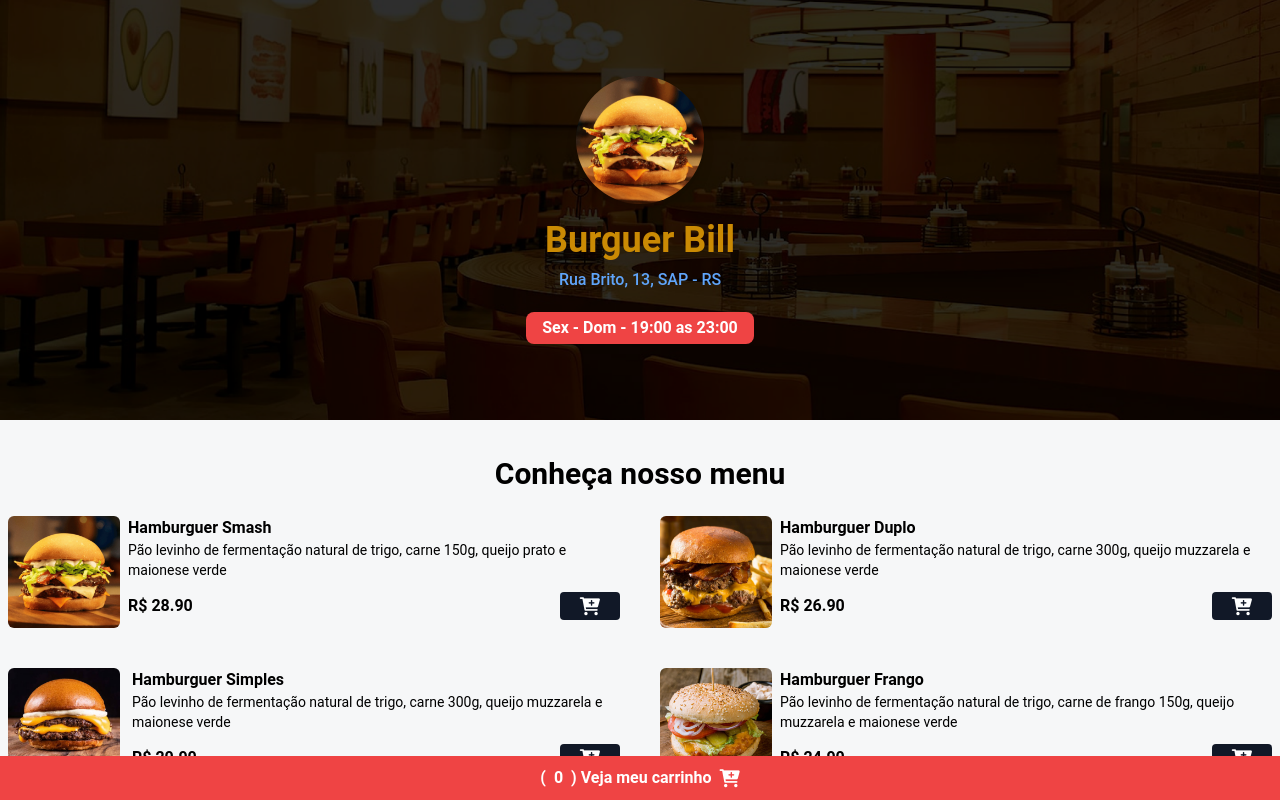
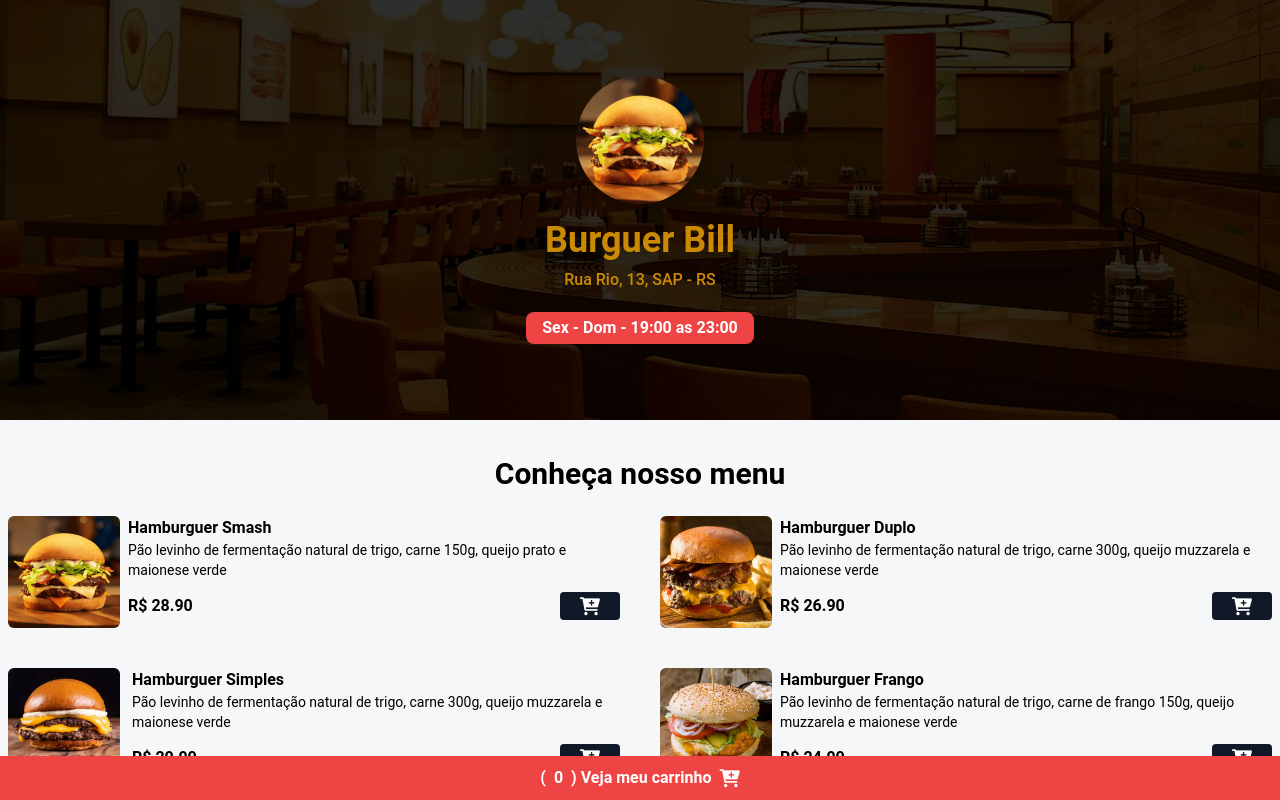
Before and after one commit to RenanBRrs/Hamburgueria, a website: page index.html in a window 1280 px wide. Shown: the top 800 px of the page. Drawn offline with nearby package versions, Linux system fonts and the light colour scheme.

Commit message:
Agora fim mesmo

```diff
--- a/index.html
+++ b/index.html
@@ -43,8 +43,8 @@
         <h1 class="text-4xl mt-4 mb-2 font-bold text-yellow-600">
           Burguer Bill
         </h1>
-        <span class="text-blue-400 font-medium text-1xl"
-          >Rua Brito, 13, SAP - RS</span
+        <span class="text-yellow-600 font-medium text-1xl"
+          >Rua Rio, 13, SAP - RS</span
         >
         <div
           class="bg-green-600 font-bold text-white px-4 py-1 rounded-lg mt-5"
```
